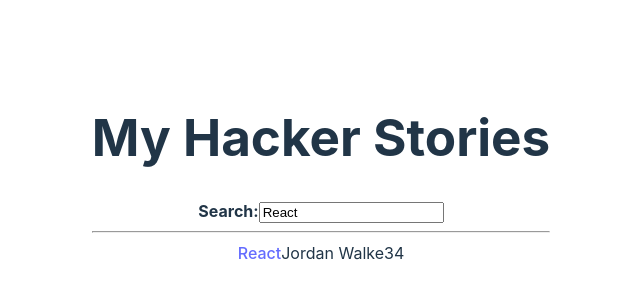
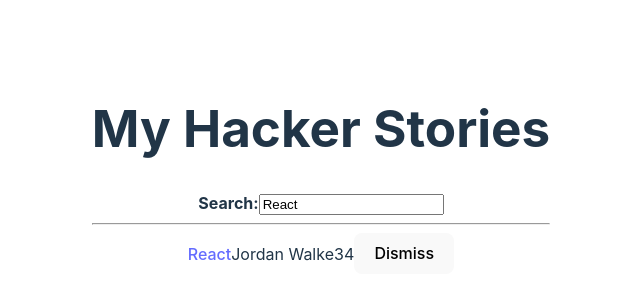
Before and after one commit to thetrend/react-app, a React (Vite) app: page / in a window 1280 px wide. Shown: the part 230-530 px from the top of the page, without its empty margins (319-959 px from the left). Built offline with nearby package versions, Linux system fonts and the light colour scheme.

Commit message:
JSX Handler

```diff
--- a/src/App.tsx
+++ b/src/App.tsx
@@ -2,20 +2,7 @@
 import React from 'react';
 import './App.css';
 
-const useSemiPersistentState = (key, initialState) => {
-  const [value, setValue] = React.useState(
-    localStorage.getItem(key) || initialState
-  );
-
-  React.useEffect(() => {
-    localStorage.setItem(key, value);
-  }, [value, key]);
-
-  return [value, setValue];
-};
-
-const App = () => {
-  const stories = [
+const initialStories = [
   {
     title: 'React',
     url: 'https://reactjs.org/',
@@ -34,7 +21,31 @@
   },
 ];
 
+
+const useSemiPersistentState = (key, initialState) => {
+  const [value, setValue] = React.useState(
+    localStorage.getItem(key) || initialState
+  );
+
+  React.useEffect(() => {
+    localStorage.setItem(key, value);
+  }, [value, key]);
+
+  return [value, setValue];
+};
+
+const App = () => {
   const [searchTerm, setSearchTerm] = useSemiPersistentState('search', 'React');
+
+  const [stories, setStories] = React.useState(initialStories);
+
+  const handleRemoveStory = item => {
+    const newStories = stories.filter(
+      story => item.objectID !== story.objectID
+    );
+
+    setStories(newStories);
+  };
 
   const handleSearch = event => {
     setSearchTerm(event.target.value);
@@ -51,7 +62,7 @@
         <strong>Search:</strong>
       </InputWithLabel>
       <hr />
-      <List list={searchedStories} />
+      <List list={searchedStories} onRemoveItem={handleRemoveStory} />
     </div>
   );
 };
@@ -77,17 +88,34 @@
       <label htmlFor={id}>{children}</label>
       <input ref={inputRef} id={id} type={type} value={value} onChange={onInputChange} />
     </>
-)};
+  );
+};
 
-const List = props => {
-  return props.list.map(item => (
+const List = ({ list, onRemoveItem }) =>
+  list.map(item => (
+    <Item
+      key={item.objectID}
+      item={item}
+      onRemoveItem={onRemoveItem}
+    />
+  ));
+
+const Item = ({ item, onRemoveItem }) => {
+  const handleRemoveItem = () => onRemoveItem(item);
+
+  return (
     <div key={item.objectID}>
       <span><a href={item.url}>{item.title}</a></span>
       <span>{item.author}</span>
       <span>{item.num_comments}</span>
       <span>{item.points}</span>
+      <span>
+        <button type="button" onClick={handleRemoveItem}>
+          Dismiss
+        </button>
+      </span>
     </div>
-  ));
+  );
 };
 
 export default App;
```
Lines whose indentation alone changed are shown as unchanged.
